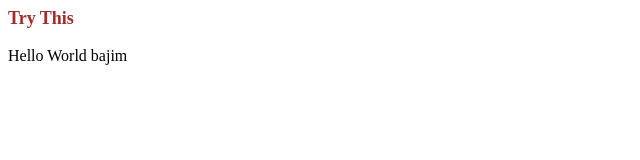
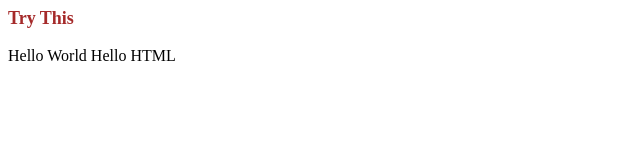
Before and after one commit to wahyu-dermawan/Binar, a plain HTML site: page index.html in a window 1280 px wide. Shown: the full height of the page, 0-640 px from the left. Drawn offline with Linux system fonts and the light colour scheme.

Commit message:
second commit

```diff
--- a/index.html
+++ b/index.html
@@ -4,7 +4,7 @@
     </h3>
     <p>
     Hello World
-    bajim
+    Hello HTML
     </p>
 </div>
 
```
